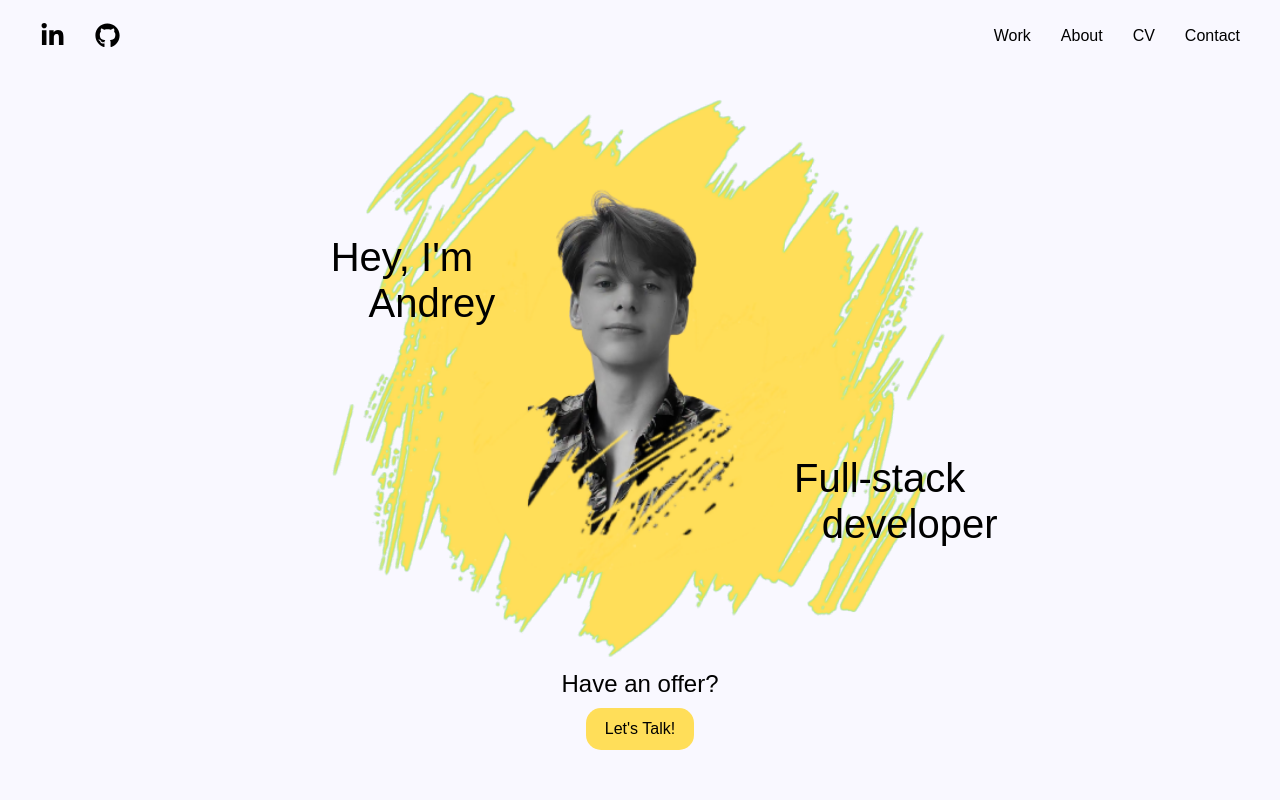
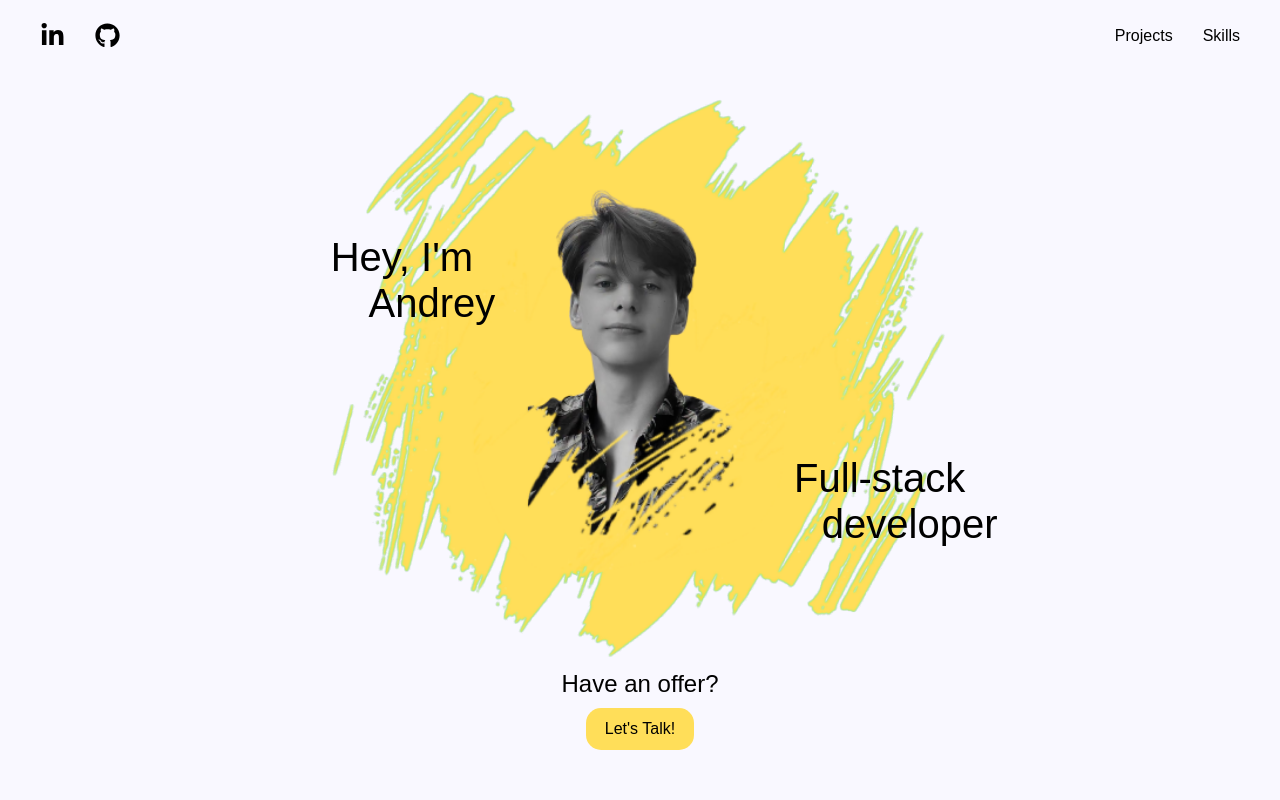
Before and after one commit to AndreyPerunov/PortfolioWebsite, a Next.js app: page / in a window 1280 px wide. Shown: the top 800 px of the page. Built offline with nearby package versions, Linux system fonts and the light colour scheme; a web font is replaced by a local one.

Commit message:
Made nav bar functional

```diff
--- a/app/components/Header.tsx
+++ b/app/components/Header.tsx
@@ -16,16 +16,10 @@ const Header: FC = () => {
       </div>
       <ul>
         <li>
-          <a href="">Work</a>
+          <a href="#projects">Projects</a>
         </li>
         <li>
-          <a href="">About</a>
-        </li>
-        <li>
-          <a href="">CV</a>
-        </li>
-        <li>
-          <a href="">Contact</a>
+          <a href="#skills">Skills</a>
         </li>
       </ul>
     </nav>
--- a/app/components/Projects.tsx
+++ b/app/components/Projects.tsx
@@ -46,7 +46,7 @@ const Projects: FC = () => {
     }
   }, [])
   return (
-    <div className={styles.projects}>
+    <div className={styles.projects} id="projects">
       <div ref={backgroundSphere1} className={styles.projects__backgroundSphere}></div>
       <div ref={backgroundSphere2} className={styles.projects__backgroundSphere}></div>
       <div ref={backgroundSphere3} className={styles.projects__backgroundSphere}></div>
--- a/app/components/SkillsFound.tsx
+++ b/app/components/SkillsFound.tsx
@@ -48,7 +48,7 @@ const SkillsFound: FC = () => {
   ]
 
   return (
-    <div className={styles.skills}>
+    <div className={styles.skills} id="skills">
       <h1>What I can do</h1>
       <div className={styles.skills__grid}>
         {skills.map((skill, index) => (
--- a/app/components/SkillsNotFound.tsx
+++ b/app/components/SkillsNotFound.tsx
@@ -114,7 +114,7 @@ const SkillsNotFound: FC<skillsNotFoundPops> = ({ setAllFound }) => {
   return (
     <>
       <div className={styles.fadeup}></div>
-      <div ref={skills} className={styles.skills}>
+      <div ref={skills} className={styles.skills} id="skills">
         <div ref={cursor} className={styles.skills__cursor}></div>
         {skillsArray.map((item, index) => {
           // Setting up random vector (skill move direction)
--- a/app/styles/_global.scss
+++ b/app/styles/_global.scss
@@ -7,6 +7,10 @@
 
 body {
   background-color: rgb(249, 248, 255);
+}
+
+html {
+  scroll-behavior: smooth;
 }
 
 div,
```
